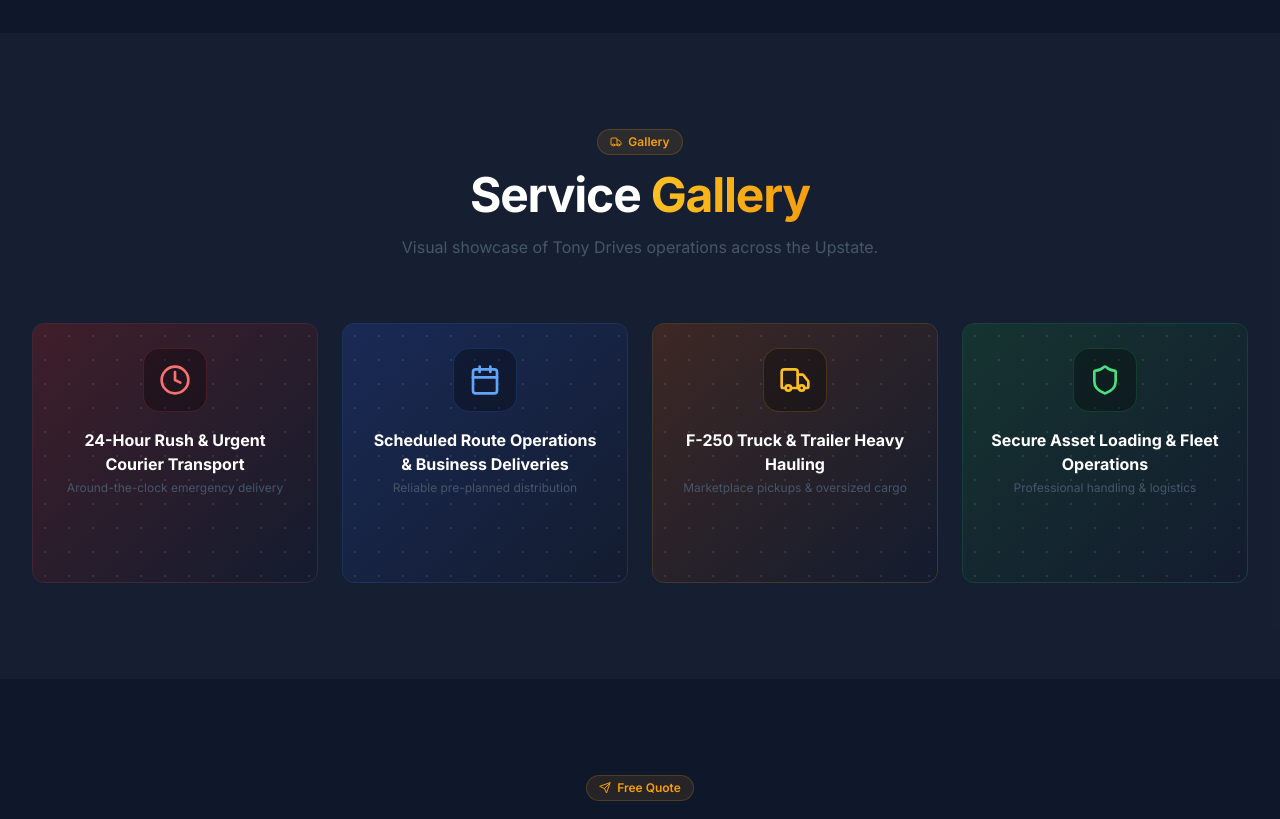
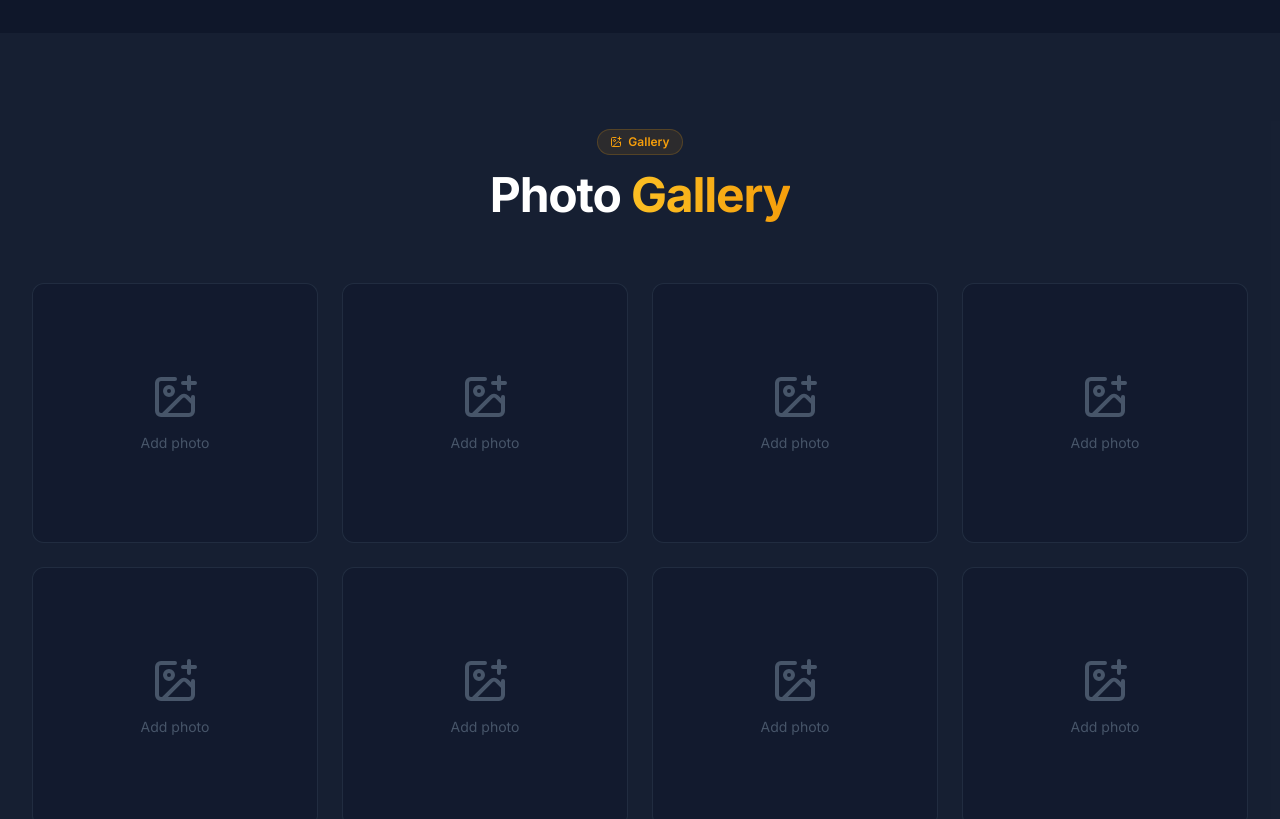
Before and after one commit to tonyzamberlin/tonydrives, a React (Vite) app: page / in a window 1280 px wide. Shown: the part 4960-5779 px from the top of the page. Built offline with nearby package versions, Linux system fonts and the light colour scheme.

Commit message:
Updated Gallery.tsx

```diff
--- a/src/components/Gallery.tsx
+++ b/src/components/Gallery.tsx
@@ -1,88 +1,28 @@
-import { Clock, Calendar, Truck, Shield, ArrowRight } from 'lucide-react';
-
-const galleryItems = [
-  {
-    icon: Clock,
-    title: '24-Hour Rush & Urgent Courier Transport',
-    subtitle: 'Around-the-clock emergency delivery',
-    gradient: 'from-red-900/40 to-navy-900/40',
-    accent: 'text-red-400',
-    accentBorder: 'border-red-500/20',
-  },
-  {
-    icon: Calendar,
-    title: 'Scheduled Route Operations & Business Deliveries',
-    subtitle: 'Reliable pre-planned distribution',
-    gradient: 'from-blue-900/40 to-navy-900/40',
-    accent: 'text-blue-400',
-    accentBorder: 'border-blue-500/20',
-  },
-  {
-    icon: Truck,
-    title: 'F-250 Truck & Trailer Heavy Hauling',
-    subtitle: 'Marketplace pickups & oversized cargo',
-    gradient: 'from-amber-900/40 to-navy-900/40',
-    accent: 'text-amber-400',
-    accentBorder: 'border-amber-500/20',
-  },
-  {
-    icon: Shield,
-    title: 'Secure Asset Loading & Fleet Operations',
-    subtitle: 'Professional handling & logistics',
-    gradient: 'from-green-900/40 to-navy-900/40',
-    accent: 'text-green-400',
-    accentBorder: 'border-green-500/20',
-  },
-];
+import { ImagePlus } from 'lucide-react';
 
 export default function Gallery() {
   return (
-    <section id="gallery" className="section-padding bg-navy-800/50">
+    <section id="gallery" className="section-padding bg-navy-800/50" aria-labelledby="gallery-heading">
       <div className="section-container">
         <div className="text-center mb-12 md:mb-16">
           <div className="badge mx-auto mb-4">
-            <Truck className="w-3 h-3" />
+            <ImagePlus className="w-3 h-3" />
             Gallery
           </div>
-          <h2 className="heading-primary mb-4">
-            Service <span className="text-gradient">Gallery</span>
+          <h2 id="gallery-heading" className="heading-primary mb-4">
+            Photo <span className="text-gradient">Gallery</span>
           </h2>
-          <p className="text-navy-600 max-w-2xl mx-auto">
-            Visual showcase of Tony Drives operations across the Upstate.
-          </p>
         </div>
 
         <div className="grid grid-cols-1 sm:grid-cols-2 lg:grid-cols-4 gap-6">
-          {galleryItems.map((item) => (
+          {[...Array(8)].map((_, i) => (
             <div
-              key={item.title}
-              className="group cursor-pointer"
+              key={i}
+              className="relative min-h-[260px] rounded-xl overflow-hidden border border-navy-700/50 card-hover bg-navy-900/50"
             >
-              <div className={`relative min-h-[260px] rounded-xl overflow-hidden border ${item.accentBorder} card-hover`}>
-                {/* Background gradient */}
-                <div className={`absolute inset-0 bg-gradient-to-br ${item.gradient}`} />
-
-                {/* Placeholder grid pattern */}
-                <div className="absolute inset-0 opacity-10" style={{
-                  backgroundImage: 'radial-gradient(circle, currentColor 1px, transparent 1px)',
-                  backgroundSize: '24px 24px'
-                }} />
-
-                {/* Content overlay */}
-                <div className="relative h-full flex flex-col items-center justify-center p-6 text-center gap-4">
-                  <div className={`w-16 h-16 rounded-2xl bg-black/30 border ${item.accentBorder} flex items-center justify-center group-hover:scale-110 transition-transform duration-300`}>
-                    <item.icon className={`w-8 h-8 ${item.accent}`} />
-                  </div>
-                  <div>
-                    <h3 className="text-base font-bold text-white mb-1 group-hover:text-amber-500 transition-colors">
-                      {item.title}
-                    </h3>
-                    <p className="text-xs text-navy-600">{item.subtitle}</p>
-                  </div>
-                  <div className={`flex items-center gap-1 text-xs font-medium ${item.accent} opacity-0 group-hover:opacity-100 transition-opacity duration-300`}>
-                    View <ArrowRight className="w-3 h-3" />
-                  </div>
-                </div>
+              <div className="absolute inset-0 flex flex-col items-center justify-center gap-3">
+                <ImagePlus className="w-12 h-12 text-navy-600" />
+                <span className="text-navy-600 text-sm">Add photo</span>
               </div>
             </div>
           ))}
```
